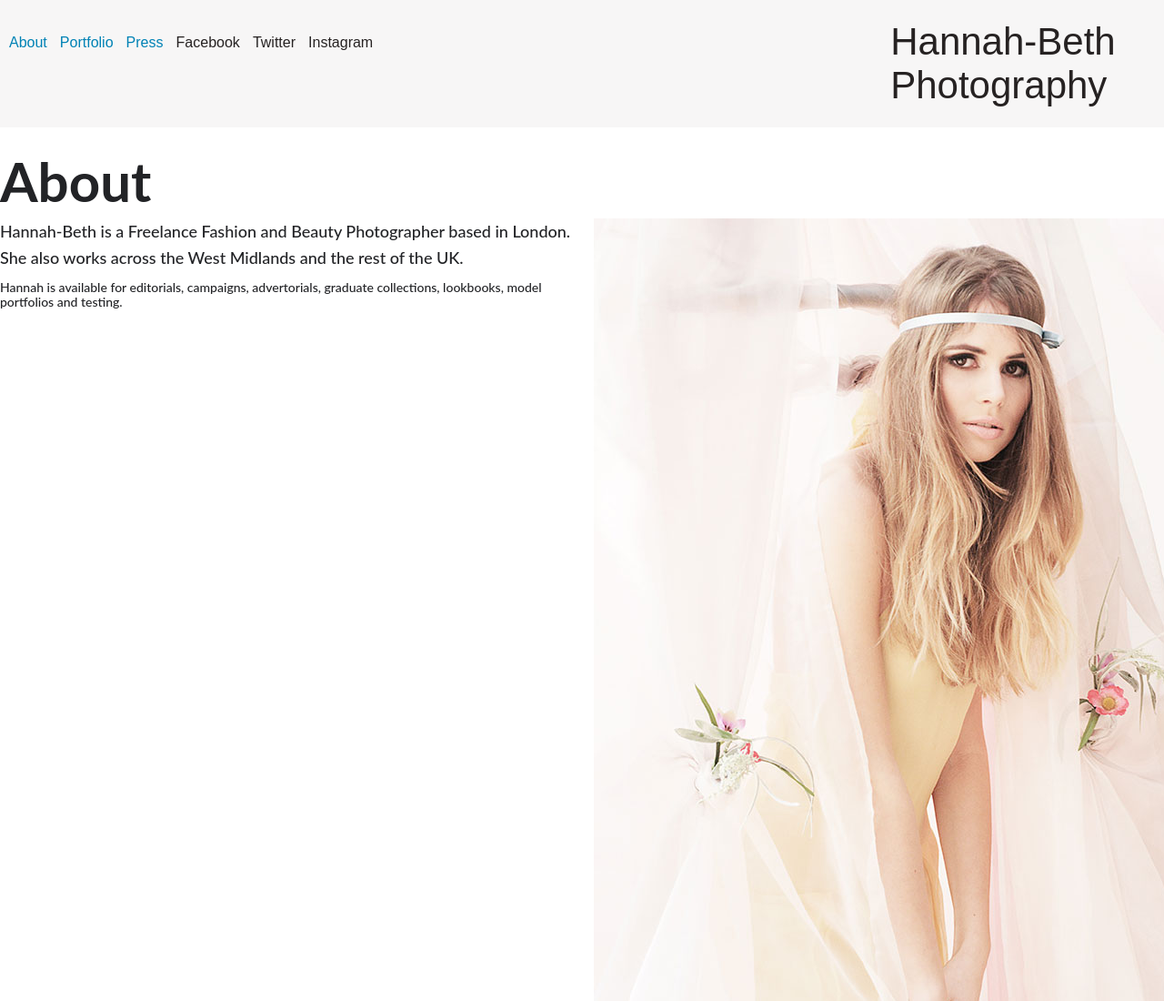
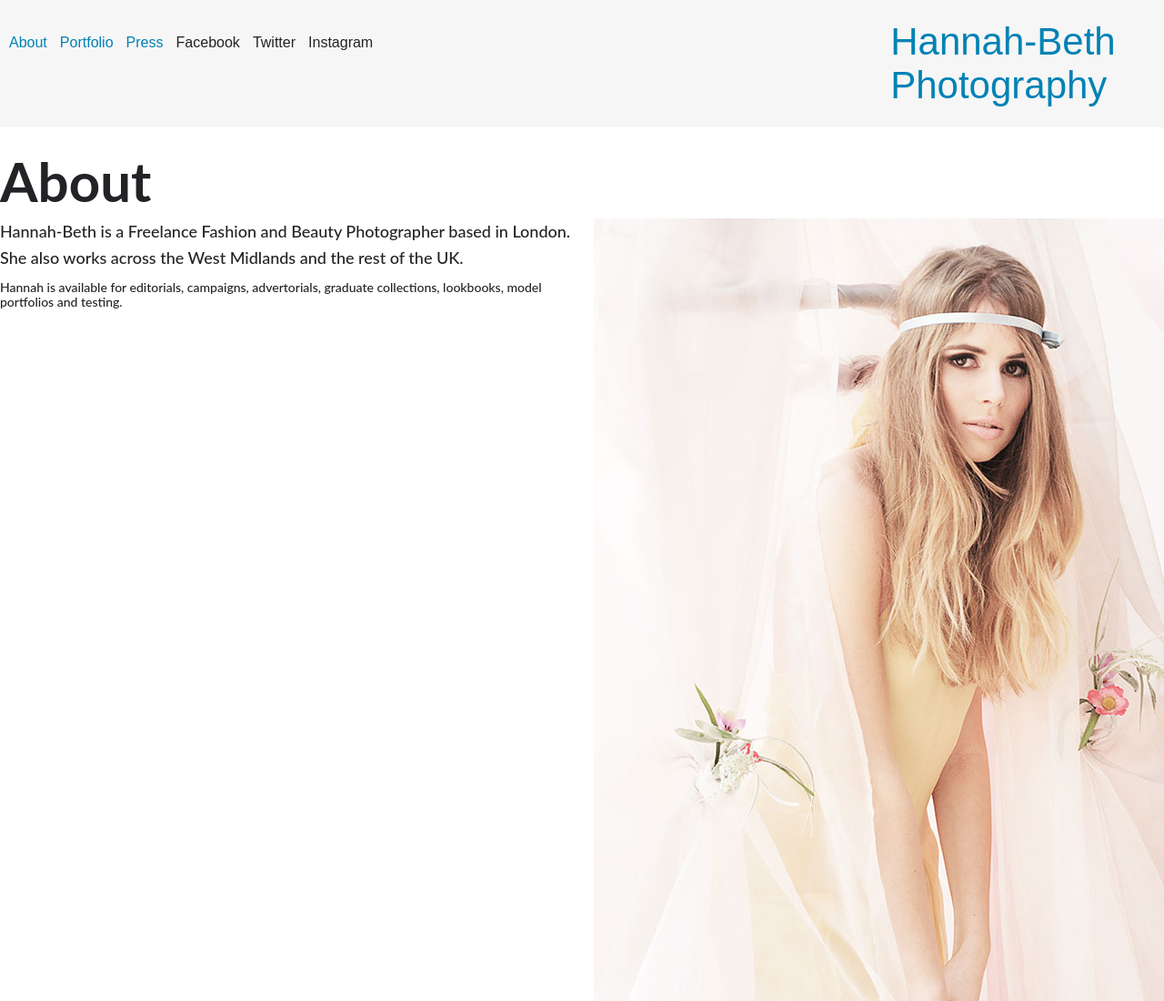
Before and after one commit to darylbleach/hannah-beth, a plain HTML site: page about.html in a window 1280 px wide. Shown: the top 1100 px of the page at 91% size. Drawn offline with nearby package versions, Linux system fonts and the light colour scheme.

Commit message:
logo link added

```diff
--- a/about.html
+++ b/about.html
@@ -26,7 +26,7 @@
                     </div>
 
                     <div class="span-1">
-                        <div class="logo">Hannah-Beth Photography</div>
+                        <div class="logo"><a href="index.html">Hannah-Beth Photography</a></div>
                     </div>
 
                 </div>
```
Also changed, not shown: index.html (+1 -1 lines), portfolio.html (+1 -1 lines), press.html (+1 -1 lines).
